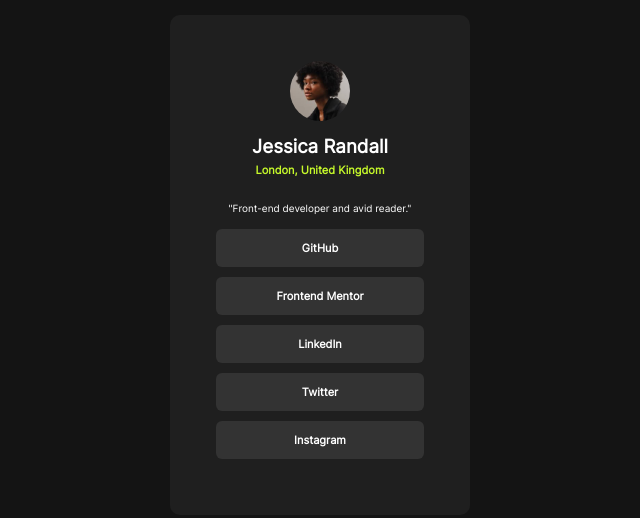
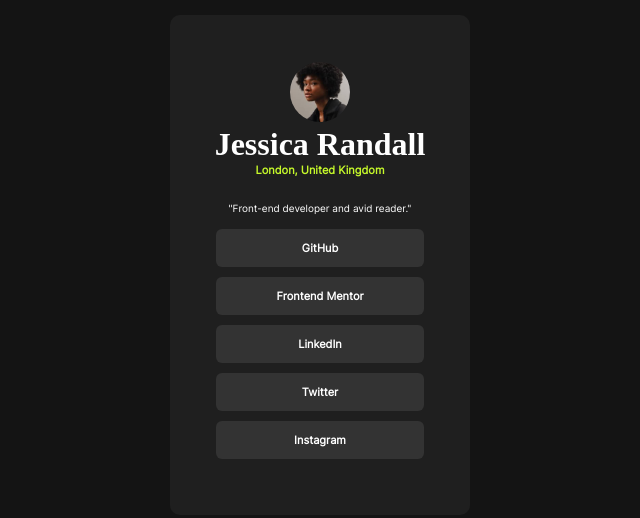
Before and after one commit to Eng-Natole/social-links-profile, a plain HTML site: page index.html in a window 1280 px wide. Shown: the whole page, without its empty margins (320-960 px from the left). Drawn offline with Linux system fonts and the light colour scheme.

Commit message:
Update index.html

```diff
--- a/index.html
+++ b/index.html
@@ -19,7 +19,7 @@
           <img src="./assets/images/avatar-jessica.jpeg" alt="avatar"/>
         </div>
         <div class="headings">
-          <h3>Jessica Randall</h3>
+          <h1>Jessica Randall</h1>
           <p class="yo">London, United Kingdom</p>
           <p class="yu">"Front-end developer and avid reader."</p>
         </div>
```
